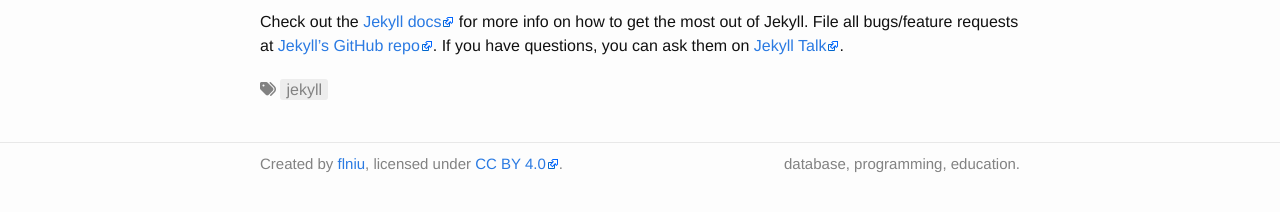
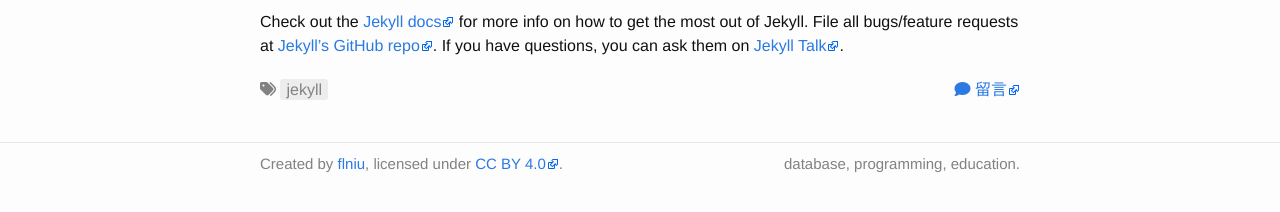
Before and after one commit to flniu/flniu.github.io, a Jekyll site: the page built from _posts/2016-08-16-welcome-to-jekyll.markdown, in a window 1280 px wide. Shown: the part 508-720 px from the top of the page. Built offline with Jekyll 4.4.1, drawn with Linux system fonts in a browser that asks for light colours; nearby versions of some CDN libraries; comment, search, counter and statistics services are not loaded.

Commit message:
Revert "remove add-comment link"
This reverts commit e9876ba74f888dcbfb5a5e9c00281f7f486c5784.

```diff
--- a/_layouts/post.html
+++ b/_layouts/post.html
@@ -24,6 +24,10 @@
     {% endfor %}
   </span>
   {% endif %}
+  <a class="add-comment right" href="https://github.com/flniu/flniu.github.io/issues/new?title={{ page.title }}">
+    <i class="fa fa-comment" aria-hidden="true"></i>
+    留言
+  </a>
   </div>
 
 </article>
```
